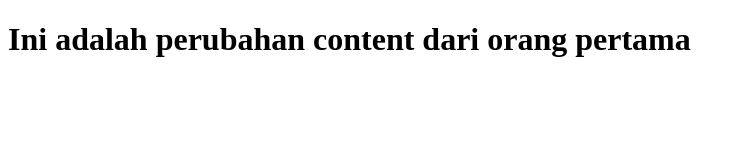
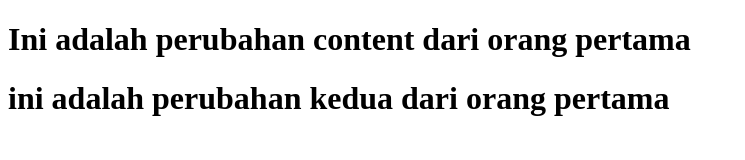
Before and after one commit to ValerieVea/testing-git, a plain HTML site: page index.html in a window 1280 px wide. Shown: the whole page, without its empty margins (0-745 px from the left). Drawn offline with Linux system fonts and the light colour scheme.

Commit message:
second commit

```diff
--- a/index.html
+++ b/index.html
@@ -9,5 +9,8 @@
     <h1>
         Ini adalah perubahan content dari orang pertama
     </h1>
+    <h1>
+        ini adalah perubahan kedua dari orang pertama
+    </h1>
 </body>
 </html>
```
